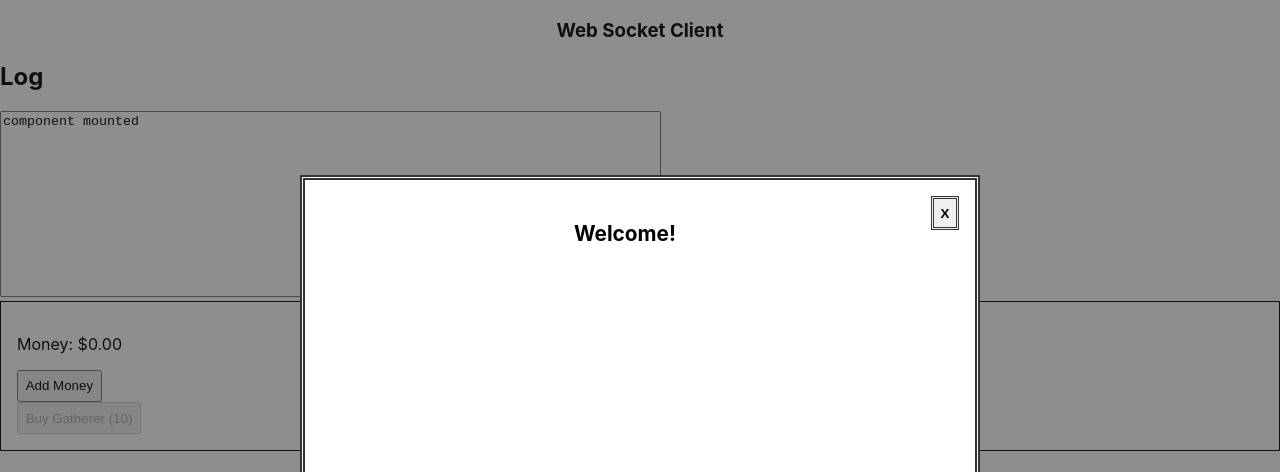
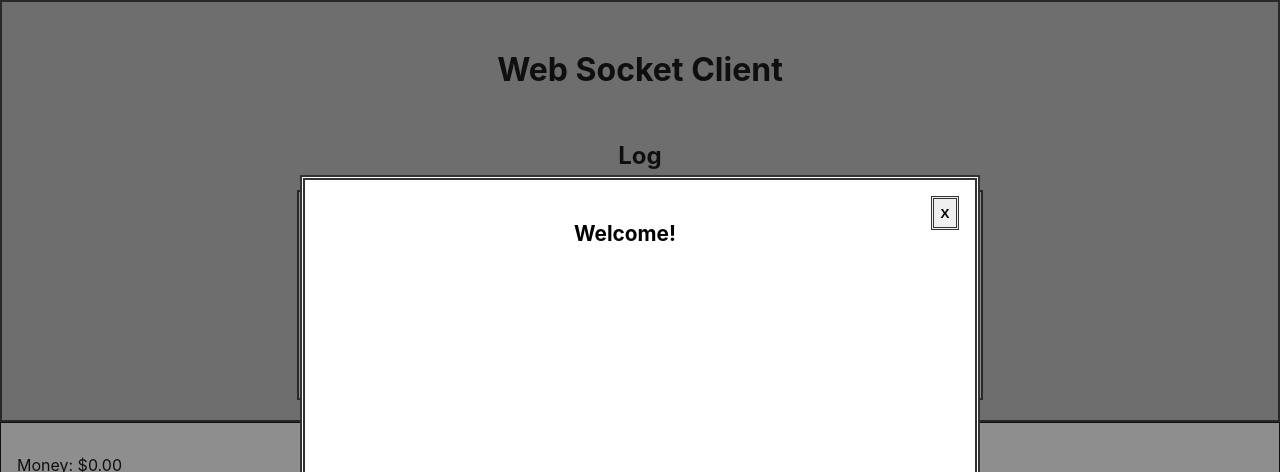
Before and after one commit to Wolven531/react-hooks-todo, a React app: page / in a window 1280 px wide. Shown: the top 472 px of the page. Built offline with nearby package versions, Linux system fonts and the light colour scheme; no server answers.

Commit message:
Update styles for WebSocketClient

```diff
--- a/src/components/WebSocketClient/WebSocketClient.scss
+++ b/src/components/WebSocketClient/WebSocketClient.scss
@@ -0,0 +1,27 @@
+.websocket-client {
+	background-color: rgba(0, 0, 0, .25);
+	border: 2px solid #333;
+	display: flex;
+	flex-direction: column;
+	padding: 1em;
+
+	h1 {
+		font-size: 2em;
+		margin: 0 auto;
+		padding: 0;
+	}
+
+	h2, section {
+		text-align: center;
+	}
+
+	textarea {
+		border: 2px solid #333;
+		font-family: 'Courier New', Courier, monospace;
+		margin: 0 auto;
+		max-width: 100%;// for backwards compat
+		max-width: calc(100% - 2em - 4px);
+		overflow: auto;
+		padding: 1em;
+	}
+}
--- a/src/components/WebSocketClient/WebSocketClient.tsx
+++ b/src/components/WebSocketClient/WebSocketClient.tsx
@@ -41,7 +41,7 @@ const WebSocketClient: FC = () => {
 	useEffect(handleMounted, [])
 
 	return (
-		<article>
+		<article className="websocket-client">
 			<h1>Web Socket Client</h1>
 			<section>
 				<h2>Log</h2>
```
